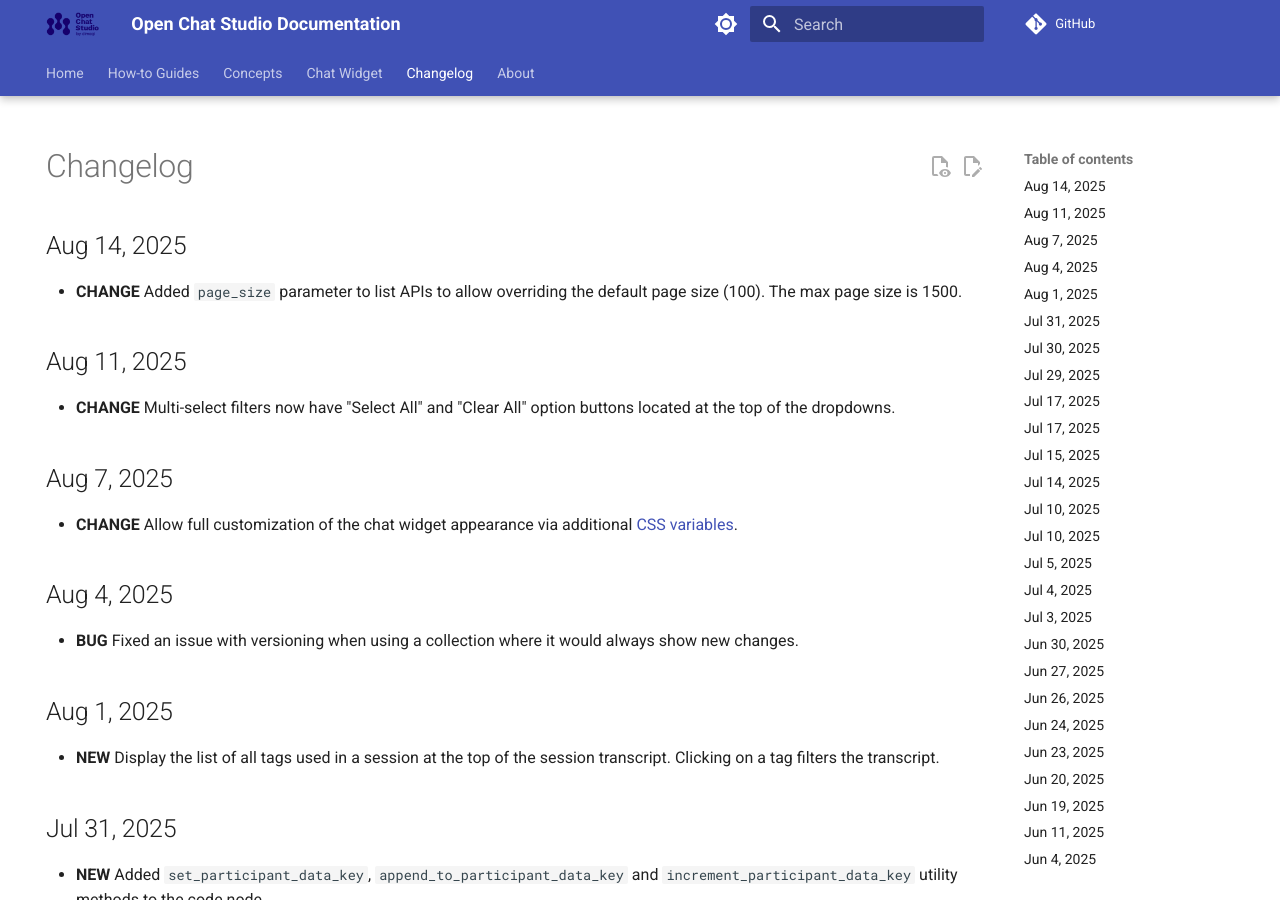
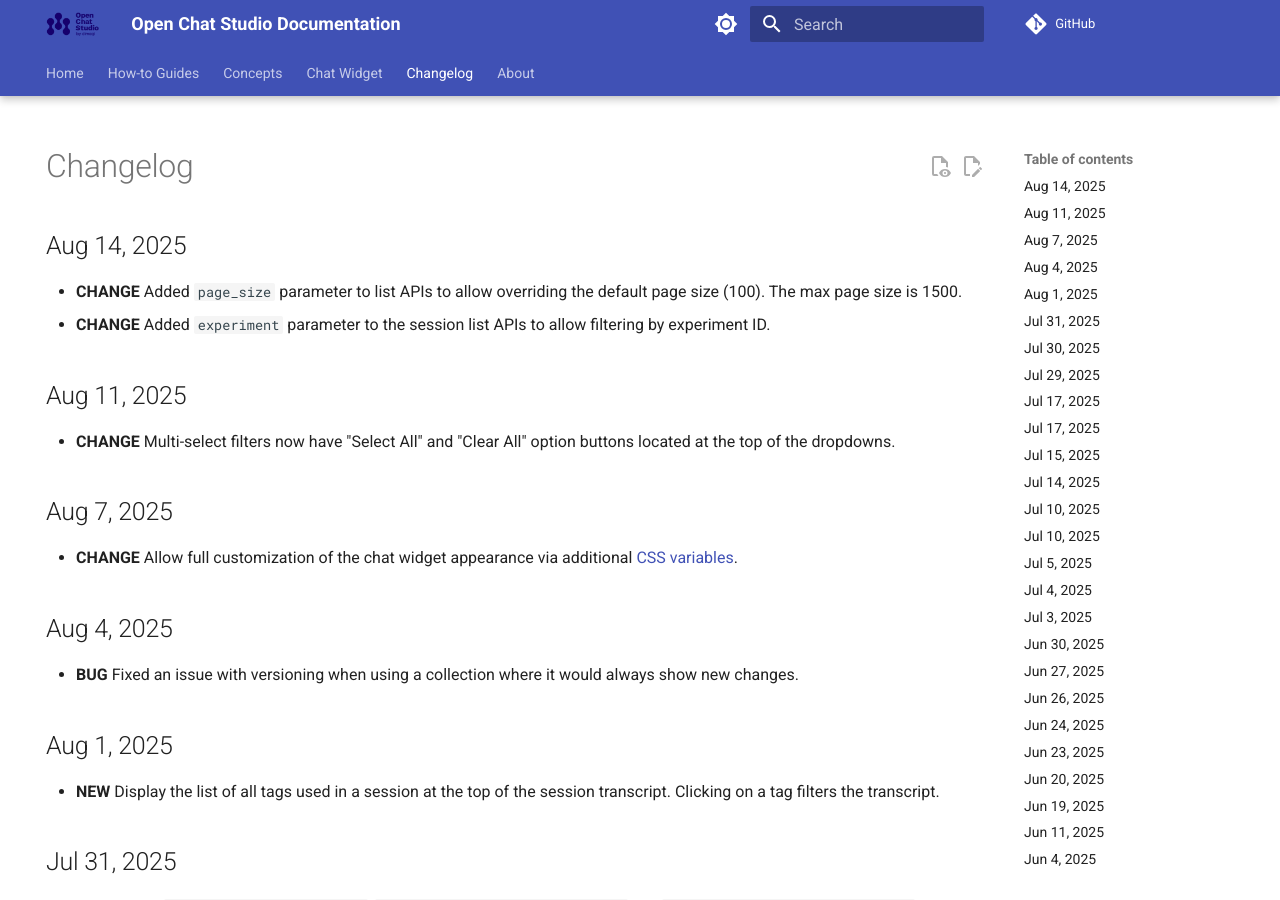
Before and after one commit to dimagi/open-chat-studio-docs, an MkDocs documentation site: the page built from docs/changelog.md, in a window 1280 px wide and 900 px high. Built offline with MkDocs 1.6.1 and Material for MkDocs 9.7.7, drawn with Linux system fonts in a browser that asks for light colours; emoji names are drawn with the system emoji font; a script that is not in the unit is left out; comment, search, counter and statistics services are not loaded.

Commit message:
add experiment id param changelog

```diff
--- a/docs/changelog.md
+++ b/docs/changelog.md
@@ -7,6 +7,7 @@
 
 ## Aug 14, 2025
 * **CHANGE** Added `page_size` parameter to list APIs to allow overriding the default page size (100). The max page size is 1500.
+* **CHANGE** Added `experiment` parameter to the session list APIs to allow filtering by experiment ID.
 
 ## Aug 11, 2025
 * **CHANGE** Multi-select filters now have "Select All" and "Clear All" option buttons located at the top of the dropdowns.
```
